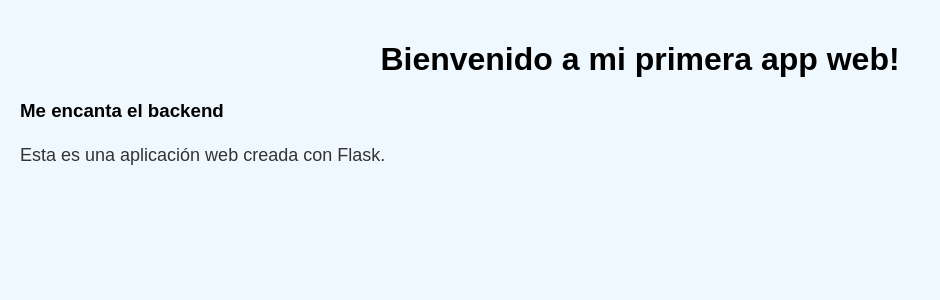
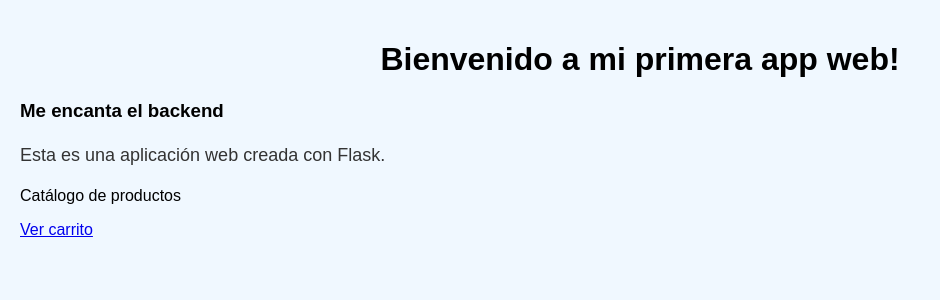
Before and after one commit to 203195/App_web, a Flask app: template templates/index.html in a window 1280 px wide. Shown: the top 300 px of the page, without its empty margins (0-940 px from the left). Run offline with Flask 3, Linux system fonts and the light colour scheme; the template is opened without the code that fills it, so the values that code supplies are empty.

Commit message:
Update app.py

```diff
--- a/app.py
+++ b/app.py
@@ -1,10 +1,27 @@
-from flask import Flask, render_template
+from flask import Flask, render_template, session, redirect, url_for
 
 app = Flask(__name__)
 
+catalogo = [
+    {'id': 1, 'nombre': 'Pan', 'precio': 20},
+    {'id': 2, 'nombre': 'Leche', 'precio': 10},
+    {'id': 3, 'nombre': 'Huevo', 'precio': 5},
+    {'id': 4, 'nombre': 'Queso', 'precio': 30},
+    {'id': 5, 'nombre': 'Carne', 'precio': 80},
+]
+
 @app.route('/')
 def home():
-    return render_template('index.html')
+    print(catalogo)
+    return render_template('index.html', productos=catalogo)
+
+@app.route('/agregar/<int:id>')
+def agregar(id):
+    if 'carrito' not in session:
+        session['carrito'] = []
+    session['carrito'].append(id)
+    session.modified = True
+    return redirect(url_for('home'))
 
 if __name__ == '__main__':
     app.run(debug=True)
--- a/templates/index.html
+++ b/templates/index.html
@@ -13,5 +13,19 @@
     <div>
         <p>Esta es una aplicación web creada con Flask.</p>
     </div>
+
+    <div>
+        <hi> Catálogo de productos</hi>
+        <ul>
+            {% for producto in productos %}
+                <li>
+                    {{ producto.nombre }} - ${{ producto.precio }}
+                    <a href="{{ ulr_for('agregar', id=producto.id) }}">Agregar al carrito</a>
+                </li>
+            {% endfor %}
+        </ul>
+
+        <a href="{{ url_for('carrito') }}">Ver carrito</a>
+    </div>
 </body>
 </html>
```
